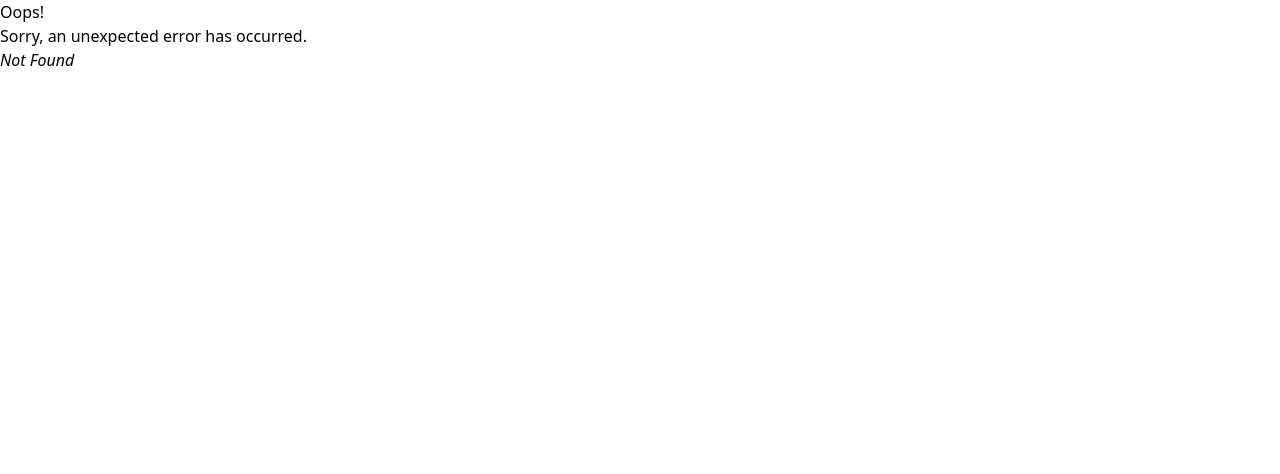
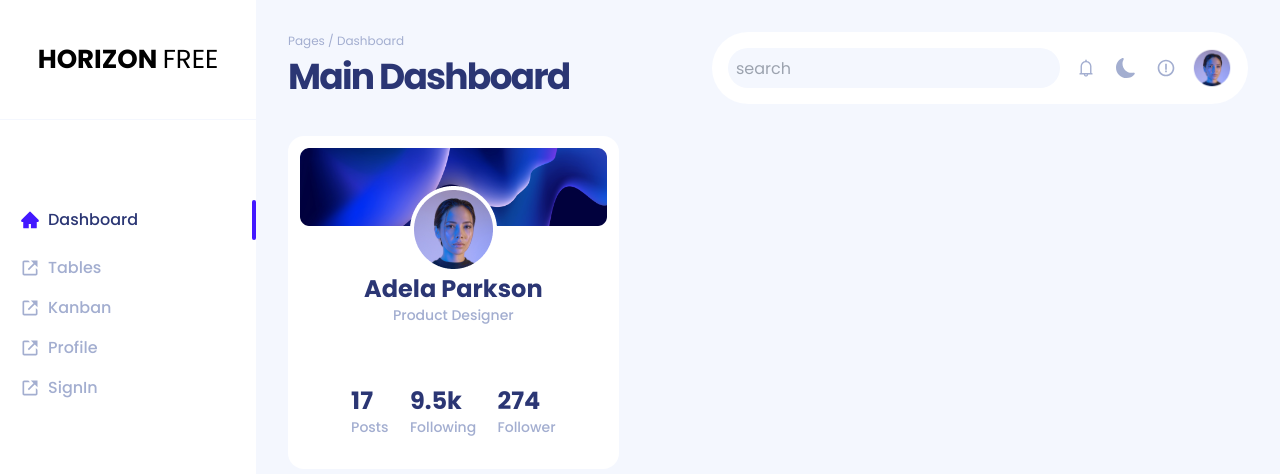
Before and after one commit to emranweb/tuscot, a React (Vite) app: page /profile in a window 1280 px wide. Before the commit this address had no page. Shown: the top 474 px of the page. Built offline with nearby package versions, Linux system fonts and the light colour scheme; the HTML template or start-up script is replaced by a standard one.

Commit message:
profile mini info

```diff
--- a/src/App.jsx
+++ b/src/App.jsx
@@ -6,6 +6,7 @@ import SignUp from "./pages/SignUp";
 import RootLayout from "./pages/layout/RootLayout";
 import Dashboard from "./pages/Dashboard";
 import PasswordReset from "./pages/PasswordReset";
+import Profile from "./pages/Profile";
 
 const router = createBrowserRouter([
     {
@@ -16,6 +17,10 @@ const router = createBrowserRouter([
             {
                 path: "/",
                 element: <Dashboard />,
+            },
+            {
+                path: "/profile",
+                element: <Profile />,
             },
             // {
             //     path: "signup",
--- a/src/components/card/MiniCard.jsx
+++ b/src/components/card/MiniCard.jsx
@@ -2,7 +2,7 @@ import React from "react";
 
 const MiniCard = ({ icon, title, subtitle }) => {
     return (
-        <div className="bg-white rounded-2xl flex items-center py-4 px-5 w-60">
+        <div className="bg-white rounded-2xl flex items-center py-4 px-5 w-2/12">
             <div className="bg-[#F4F7FE] rounded-full text-primary w-14 h-14 text-2xl flex items-center justify-center mr-4">
                 {icon}
             </div>
--- /dev/null
+++ b/src/components/profile/ProfileMiniInfo.jsx
@@ -0,0 +1,46 @@
+import React from "react";
+import ProfileBG from "/profile-mini-info-bg.png";
+import Avatar from "/profile-avatar.png";
+
+const ProfileMiniInfo = () => {
+    return (
+        <div className="bg-white rounded-2xl p-3 w-4/12">
+            <div>
+                <img src={ProfileBG} alt="profile minibg" />
+            </div>
+            <div className="flex justify-center flex-col items-center relative -top-10 mb-4">
+                <img src={Avatar} alt="person avatar" />
+                <h4 className="text-2xl font-bold text-textprimary">
+                    Adela Parkson
+                </h4>
+                <p className="text-sm font-medium text-textsecondary">
+                    Product Designer
+                </p>
+            </div>
+            <div className="w-2/3 mx-auto flex justify-between items-center  m-5">
+                <div>
+                    <h5 className="text-2xl font-bold text-textprimary">17</h5>
+                    <p className="text-sm font-medium text-textsecondary">
+                        Posts
+                    </p>
+                </div>
+                <div>
+                    <h5 className="text-2xl font-bold text-textprimary">
+                        9.5k
+                    </h5>
+                    <p className="text-sm font-medium text-textsecondary">
+                        Following
+                    </p>
+                </div>
+                <div>
+                    <h5 className="text-2xl font-bold text-textprimary">274</h5>
+                    <p className="text-sm font-medium text-textsecondary">
+                        Follower
+                    </p>
+                </div>
+            </div>
+        </div>
+    );
+};
+
+export default ProfileMiniInfo;
--- a/src/index.css
+++ b/src/index.css
@@ -10,3 +10,6 @@ html {
 *:after {
     box-sizing: inherit;
 }
+html {
+    font-family: "Poppins";
+}
--- /dev/null
+++ b/src/pages/Profile.jsx
@@ -0,0 +1,12 @@
+import React from "react";
+import ProfileMiniInfo from "../components/profile/ProfileMiniInfo";
+
+const Profile = () => {
+    return (
+        <div>
+            <ProfileMiniInfo />
+        </div>
+    );
+};
+
+export default Profile;
--- a/src/pages/layout/Sidebar.jsx
+++ b/src/pages/layout/Sidebar.jsx
@@ -52,7 +52,7 @@ const Sidebar = () => {
                         </span>
                         <NavLink
                             className=" font-poppins text-base text-[#A3AED0] font-medium "
-                            to="/"
+                            to="/profile"
                         >
                             Profile
                         </NavLink>
--- a/src/pages/layout/Topbar.jsx
+++ b/src/pages/layout/Topbar.jsx
@@ -2,6 +2,7 @@ import React from "react";
 import { AiOutlineBell } from "react-icons/ai";
 import { BsFillMoonFill } from "react-icons/bs";
 import { BiErrorCircle } from "react-icons/bi";
+import avatar from "/profile-avatar.png";
 const Topbar = () => {
     return (
         <div className="pr-8 py-8 flex justify-between flex-wrap">
@@ -26,9 +27,9 @@ const Topbar = () => {
                     <BsFillMoonFill />
                     <BiErrorCircle />
                 </div>
-                <div className="profile">
+                <div className="w-10 h-10">
                     <img
-                        src="https://i.pravatar.cc/40"
+                        src={avatar}
                         alt="profile avatar"
                         className="rounded-full cursor-pointer"
                     />
```
Also changed, not shown: public/profile-avatar.png (added), public/profile-mini-info-bg.png (added).
